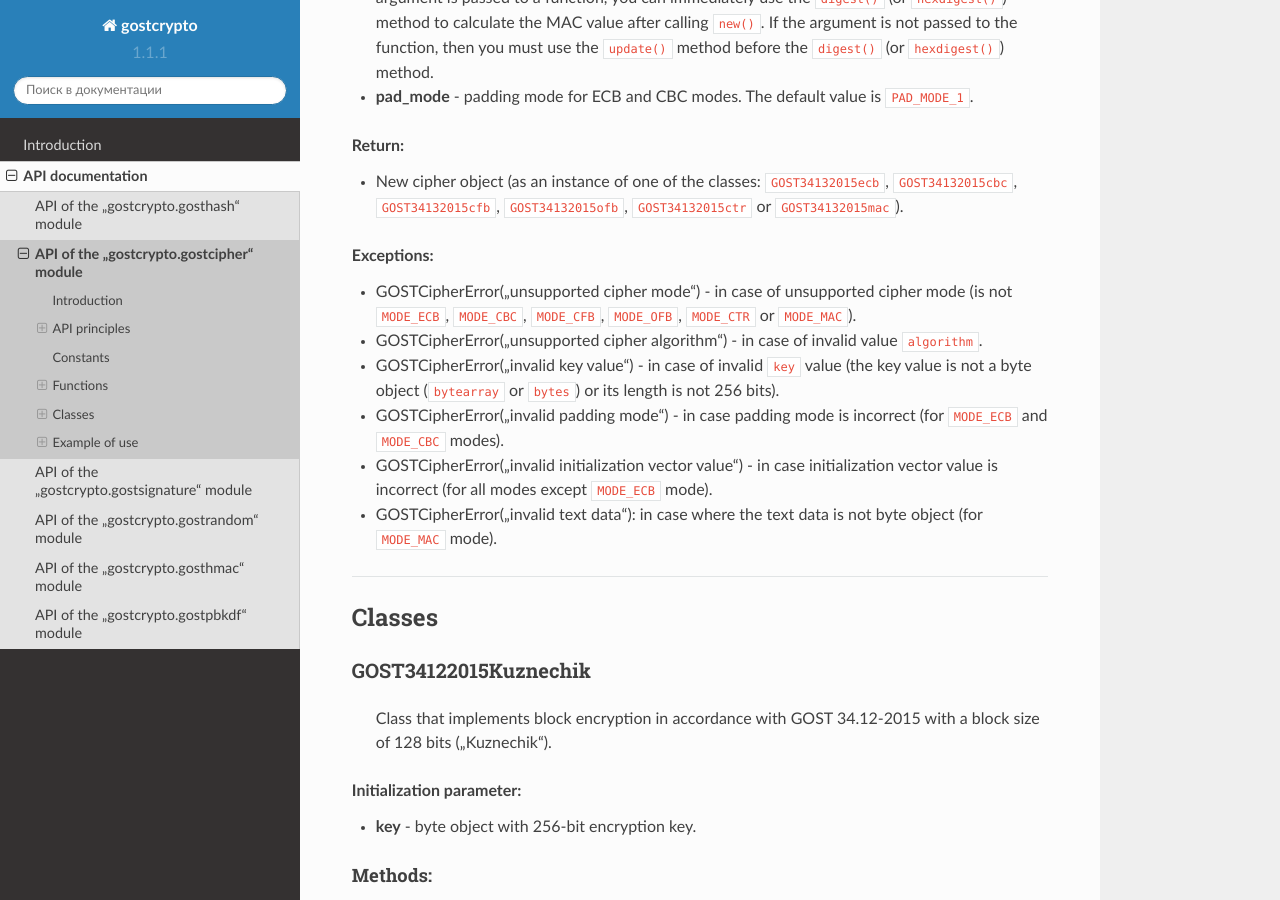
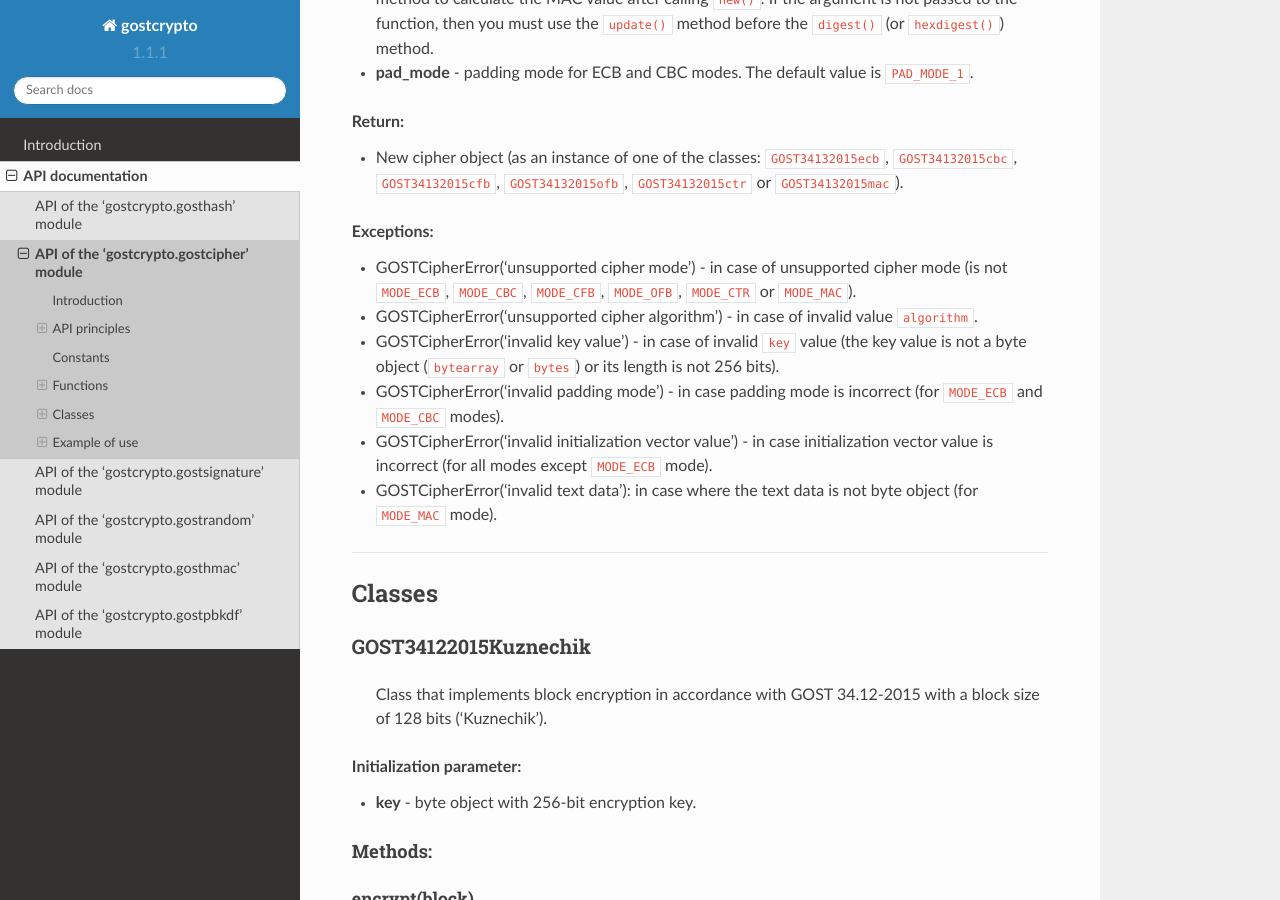
Before and after one commit to drobotun/gostcrypto, a Sphinx documentation site: the page built from docs/source/api/gostcipher/gostcipher.rst, in a window 1280 px wide and 900 px high, scrolled down 3595 px. Built offline with Sphinx 7.4.7 and the Read the Docs theme 2.0.0, drawn with Linux system fonts in a browser that asks for light colours; the version number is read from the project's files by our own code; some of the changed text lies outside the part shown.

```diff
--- a/docs/source/conf.py
+++ b/docs/source/conf.py
@@ -26,7 +26,7 @@ release = '1.1.1'
 
 # The language for content autogenerated by Sphinx. Refer to documentation
 # for a list of supported languages.
-language = 'ru'
+#language = 'ru'
 
 # -- General configuration ---------------------------------------------------
 
```
